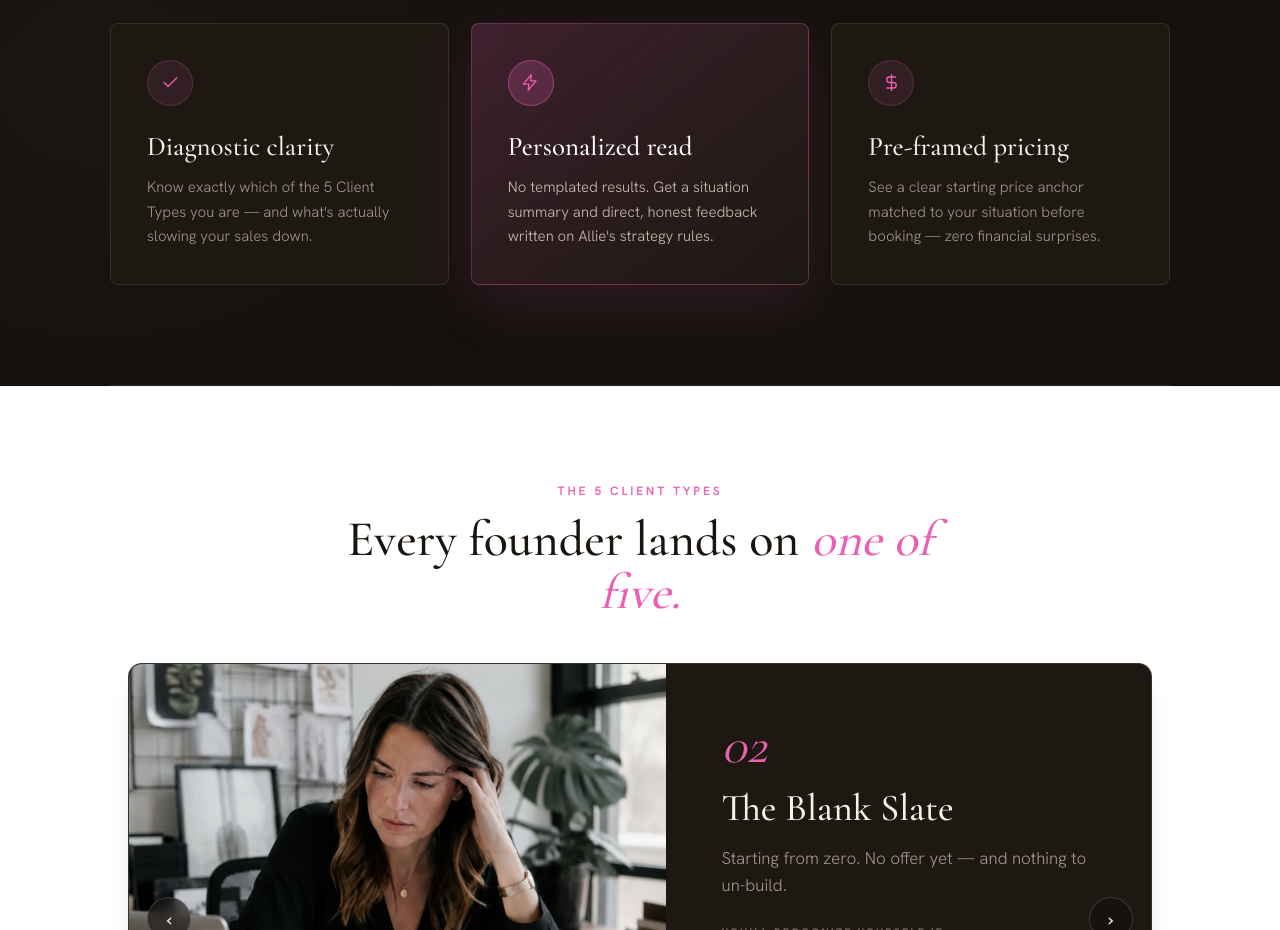
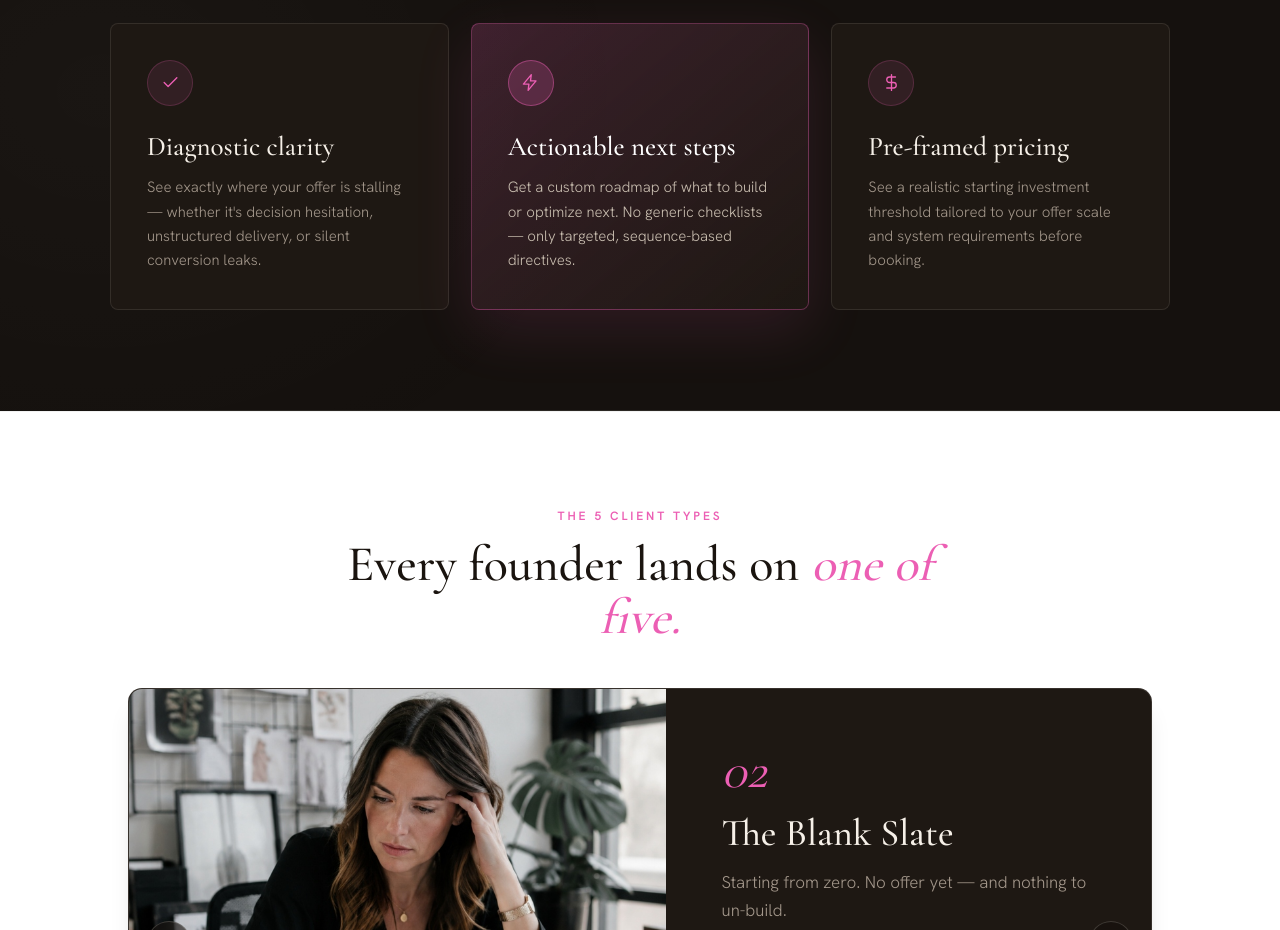
Before and after one commit to allie-pasag/aap-ht-qualifier, a Next.js app: page / in a window 1280 px wide. Shown: the part 2720-3650 px from the top of the page. Built offline with nearby package versions, Linux system fonts and the light colour scheme; no server answers; a web font is replaced by a local one.

Commit message:
copy: align What You Get cards with real personalized results outcomes and remove Client Type reference

```diff
--- a/components/LandingView.tsx
+++ b/components/LandingView.tsx
@@ -537,7 +537,7 @@ export default function LandingView({ onStart }: LandingViewProps) {
                 Diagnostic clarity
               </h3>
               <p className="font-sans text-[15px] leading-relaxed text-taupe font-light mt-3 transition-colors duration-300 group-hover:text-[#C9BEB0]">
-                Know exactly which of the 5 Client Types you are — and what's actually slowing your sales down.
+                See exactly where your offer is stalling — whether it's decision hesitation, unstructured delivery, or silent conversion leaks.
               </p>
             </div>
 
@@ -549,10 +549,10 @@ export default function LandingView({ onStart }: LandingViewProps) {
                 </svg>
               </div>
               <h3 className="font-serif font-medium text-2xl lg:text-[27px] leading-tight text-white transition-colors duration-300">
-                Personalized read
+                Actionable next steps
               </h3>
               <p className="font-sans text-[15px] leading-relaxed text-[#C9BEB0] font-light mt-3 transition-colors duration-300 group-hover:text-white">
-                No templated results. Get a situation summary and direct, honest feedback written on Allie's strategy rules.
+                Get a custom roadmap of what to build or optimize next. No generic checklists — only targeted, sequence-based directives.
               </p>
             </div>
 
@@ -567,7 +567,7 @@ export default function LandingView({ onStart }: LandingViewProps) {
                 Pre-framed pricing
               </h3>
               <p className="font-sans text-[15px] leading-relaxed text-taupe font-light mt-3 transition-colors duration-300 group-hover:text-[#C9BEB0]">
-                See a clear starting price anchor matched to your situation before booking — zero financial surprises.
+                See a realistic starting investment threshold tailored to your offer scale and system requirements before booking.
               </p>
             </div>
 
```
